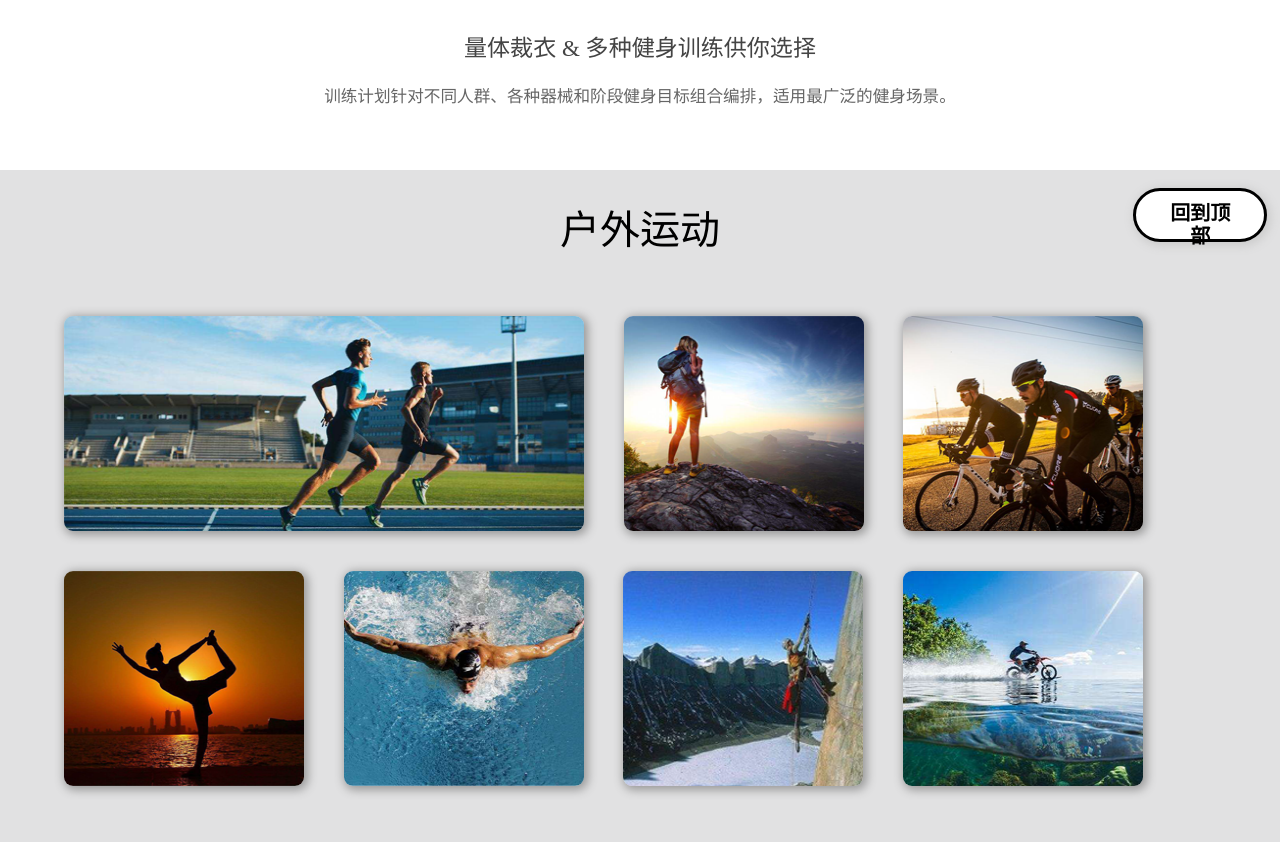
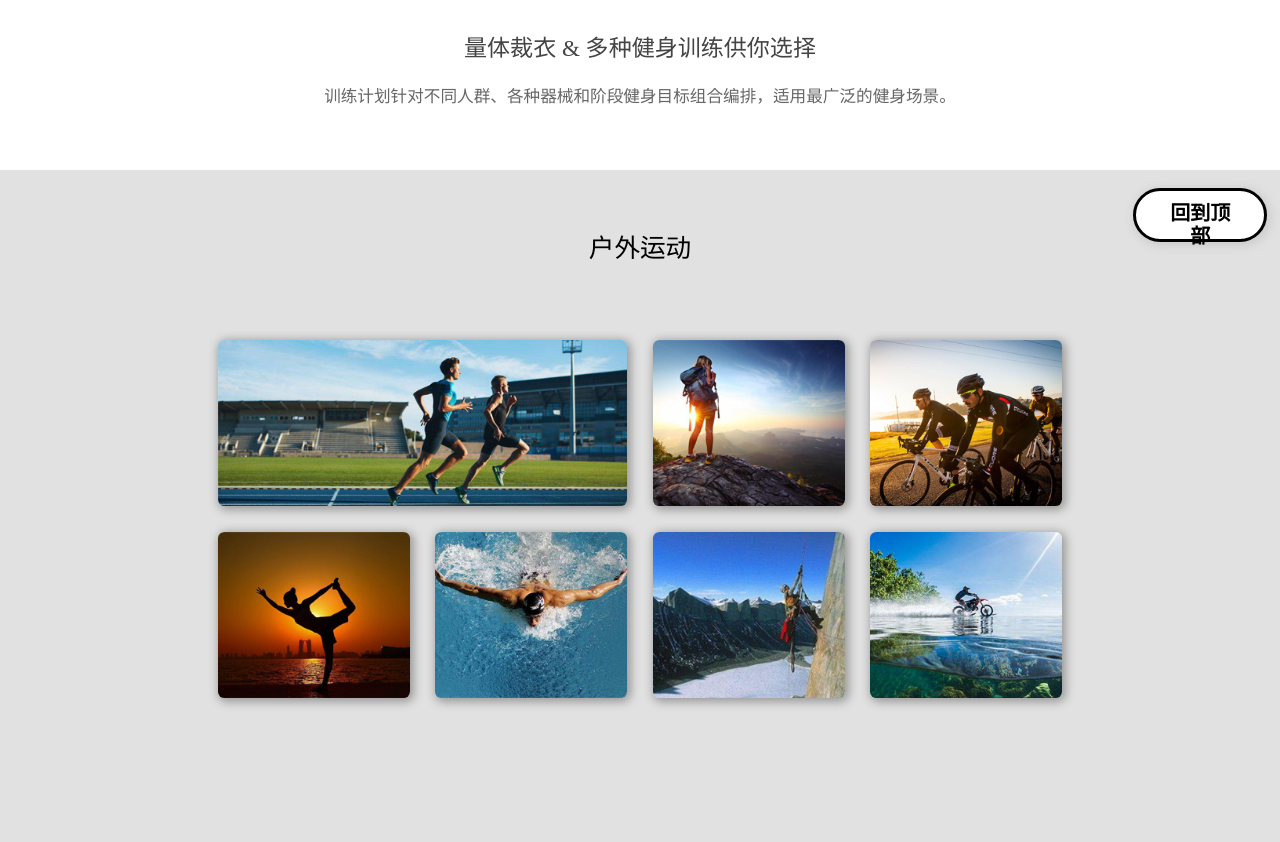
Before and after one commit to kisssum/keep3, a plain HTML site: page index.html in a window 1280 px wide. Shown: the part 718-1560 px from the top of the page. Drawn offline with Linux system fonts and the light colour scheme.

Commit message:
ydff缩放匹配

```diff
--- a/css/ydff.css
+++ b/css/ydff.css
@@ -1,47 +1,46 @@
 #ydff {
     width: 100%;
+    height: 53vw;
 
     background-color: #e1e1e2;
 }
 
 /* p1 */
 #ydff #p1 {
-    padding: 3% 0;
+    padding: 5vw 0;
 
     text-align: center;
-    font-size: 40px;
+    font-size: 2vw;
 }
 
 /* ul */
 #ydff ul {
     margin: 0 auto;
-    padding-bottom: 7%;
 
     list-style: none;
 
-    width: 1200px;
-    height: 500px;
+    width: 68vw;
+    height: 30vw;
 }
 
 #ydff ul li {
-    margin-top: 2%;
-    margin-left: 2%;
-    margin-bottom: 1.3%;
-    margin-right: 1.3%;
+    margin-top: 1vw;
+    margin-left: 1vw;
+    margin-right: 1vw;
+    margin-bottom: 1vw;
 
+    width: 15vw;
+    height: 13vw;
     float: left;
 
-    width: 240px;
-    height: 215px;
+    border-radius: 0.5vw;
+    box-shadow: 2px 2px 10px 2px #999;
 
-    transition: .8s;
-
-    border-radius: 9px;
-    box-shadow: 2px 2px 10px 2px #999;
+    transition: transform .8s;
 }
 
 #ydff ul li:nth-child(1) {
-    width: 520px;
+    width: 32vw;
     background: url(../images/ydff/paobu.png);
     background-size: 100% 100%;
 }
@@ -82,40 +81,39 @@
 
 /* d1  */
 #ydff ul li .d1 {
-    height: 215px;
+    height: 100%;
     background: rgba(0, 0, 0, 0);
     transition: 1s;
 }
 
 #ydff ul li:hover .d1 {
-    border-radius: 9px;
+    border-radius: 0.5vw;
     background-color: rgba(0, 0, 0, .3);
 }
 
 #ydff ul li .d2 {
     margin: 0 auto;
-    width: 200px;
-    height: 140px;
-    transition: 1s;
+    width: 10vw;
+    height: 8vw;
 }
 
 #ydff ul li:hover .d2 {
     background: url(../images/m1.png) no-repeat;
-    background-size: 200px 160px;
+    background-size: 100% 100%;
 }
 
 #ydff ul li .d3 {
-    margin: 20px 20px;
+    margin: 0 1vw;
     text-align: center;
 }
 
 #ydff ul li .d3 p {
-    font-size: 25px;
+    font-size: 1.5vw;
     font-weight: bold;
     transition: .5s;
     color: rgba(0, 0, 0, 0);
 }
 
 #ydff ul li:hover .d3 p {
-    color: rgba(256, 256, 256, 1);
+    color: rgba(255, 255, 255, 1);
 }
```
